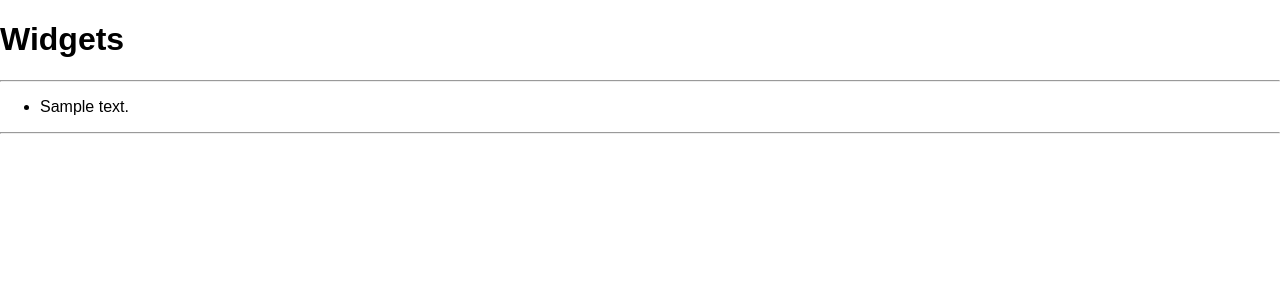
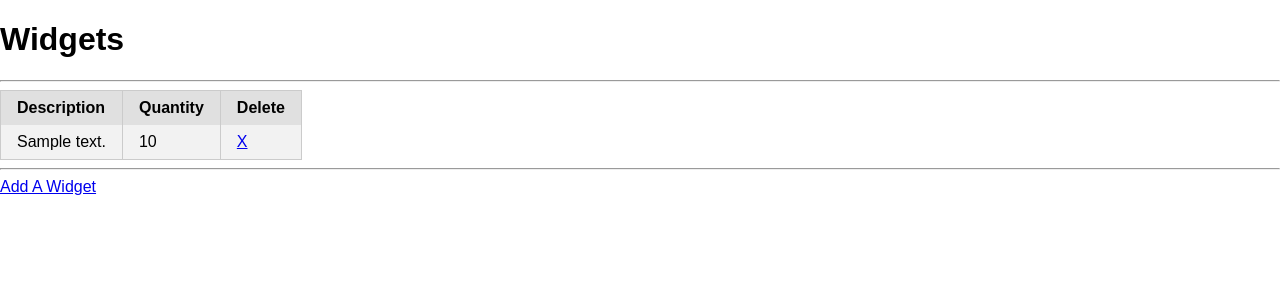
Before and after one commit to jessicas131/assessment_3, a Django app: page / in a window 1280 px wide. Shown: the top 300 px of the page. Run offline with Django 3.2, Linux system fonts and the light colour scheme; tables that the repository leaves empty hold one stand-in row (values such as "Sample post"); some libraries are stand-ins or nearby versions.

Commit message:
Complete 3.3

```diff
--- a/main_app/templates/index.html
+++ b/main_app/templates/index.html
@@ -14,12 +14,22 @@
     {% if widgets|length == 0 %}
         <p>No Widgets Exist</p>
     {% else %}
-        <ul>
+        <table class="pure-table pure-table-striped">
+          <thead>
+            <tr><th>Description</th><th>Quantity</th><th>Delete</th></tr>
+          </thead>
+          <tbody>
             {% for widget in widgets %}
-                <li>{{ widget }}</li>
+            <tr>
+                <td>{{ widget.description }}</td>
+                <td>{{ widget.quantity }}</td>
+                <td><a href="#">X</a></td>
+              </tr>
             {% endfor %}
-        </ul>
+          </tbody>
+        </table>
     {% endif %}
     <hr>
+    <a href="{% url 'add_widget' %}">Add A Widget</a>
 </body>
 </html>
--- a/main_app/urls.py
+++ b/main_app/urls.py
@@ -1,6 +1,7 @@
 from django.urls import path
 from . import views
 
-urlpatterns = {
+urlpatterns = [
   path('', views.index, name= 'index'),
-}
+  path('addwidget/', views.WidgetCreate.as_view(), name='add_widget'),
+]
--- a/main_app/views.py
+++ b/main_app/views.py
@@ -1,7 +1,12 @@
 from django.shortcuts import render
+from django.views.generic.edit import CreateView
 from .models import Widget
 # Create your views here.
 
 def index(request):
   widgets = Widget.objects.all()
   return render(request, 'index.html', {'widgets': widgets})
+
+class WidgetCreate(CreateView):
+  model= Widget
+  fields = "__all__"
```
Also changed, not shown: main_app/templates/main_app/widget_form.html (added, +18 -0 lines).
